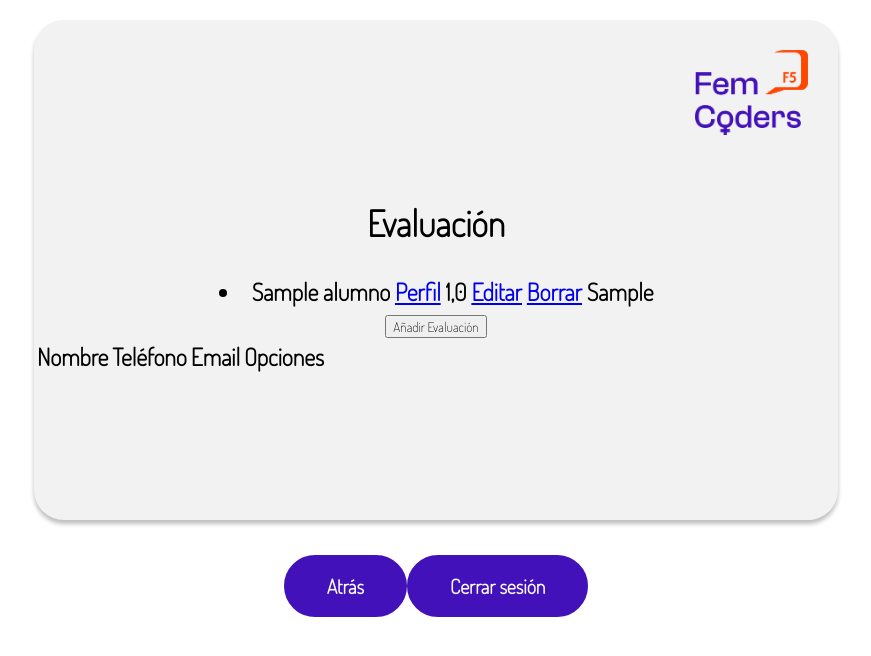
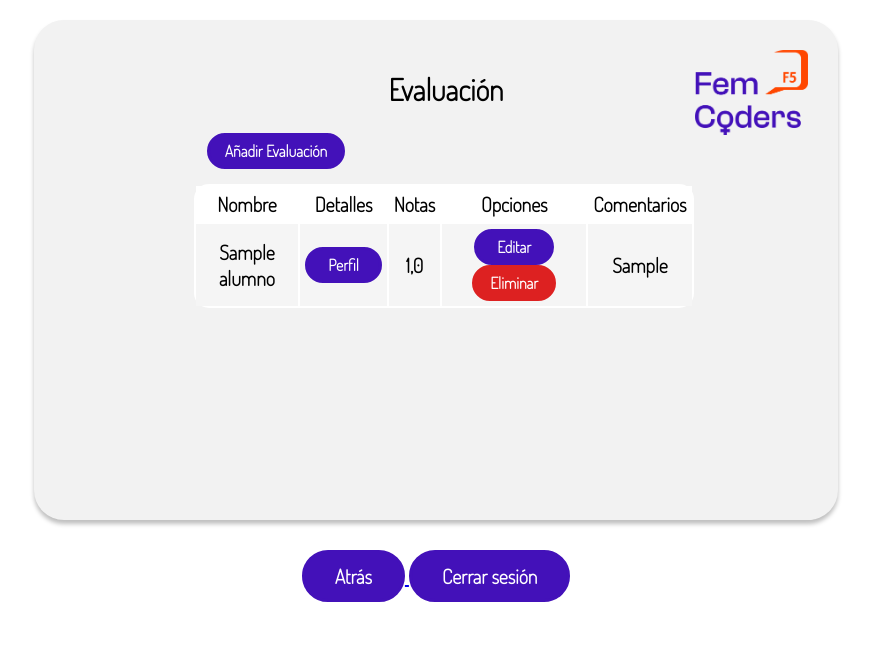
Before and after one commit to Proyecto1Cambio/Proyecto5conCambios, a Django app: page / in a window 1280 px wide. Shown: the top 656 px of the page, without its empty margins (204-1075 px from the left). Run offline with Django 4.2, Linux system fonts and the light colour scheme; a user stored in the database is signed in; tables that the repository leaves empty hold one stand-in row (values such as "Sample post"); lists and menus that the app fills with data are empty.

Commit message:
cambiooosss

```diff
--- a/login_femcoders/codersapp/models.py
+++ b/login_femcoders/codersapp/models.py
@@ -36,9 +36,9 @@ class Alumno(models.Model):
 
 
 class Evaluacion(models.Model):
-    materia = models.ForeignKey(Materia,on_delete=models.SET_NULL, null=True)
+    materia = models.ForeignKey(Materia, on_delete=models.SET_NULL, null=True)
     alumno = models.ForeignKey(Alumno, on_delete=models.SET_NULL, null=True)
-    nota = models.FloatField(null=True, blank=True)
+    nota = models.FloatField(null=True, blank=True, max_length=25)
     comentario = models.TextField(max_length=100)
 
     def __str__(self):
--- a/login_femcoders/codersapp/urls.py
+++ b/login_femcoders/codersapp/urls.py
@@ -22,7 +22,7 @@ from codersapp.forms import *
 urlpatterns = [
     #path('', inicio, name='inicio'),
     path('', evaluacion, name='evaluacion'),
-    path('evaluacion/perfilAlumno/<int:id>', perfilAlumno, name='perfilalumno'),
+    path('perfilAlumno/<int:id>', perfilAlumno, name='perfilalumno'),
     path('EditarNota/<int:id>', editevau, name='ponernota'),
     path('evaluacion/<int:id>', eliminarEvau, name='eliminar'),
     path('nuevo_alumno/', nuevoAlumno, name='nuevoal'),
--- a/login_femcoders/codersapp/views.py
+++ b/login_femcoders/codersapp/views.py
@@ -25,7 +25,6 @@ def cuentas(request):
 def perfilAlumno(request, id):
     elperfilAlumno= Alumno.objects.get(pk=id)
     return render(request, 'perfilAlumno.html', {'alumno': elperfilAlumno})
-
 
 def editevau(request, id):
     Notaasig = get_object_or_404(Evaluacion, pk=id)
--- a/login_femcoders/static/css/style.css
+++ b/login_femcoders/static/css/style.css
@@ -10,17 +10,10 @@ body{
     align-items: center;
     margin:20px;
     flex-direction: column;
-    font-size: 24px;
+    font-size: 20px;
     font-weight: bold;
 }
-footer{
-    position:relative;
-    width: 804px;
-    height: 100px;
-    display: block;
-    padding: 5px;
 
-}
 .contenedorLogin{
 
     width: 804px;
@@ -45,41 +38,163 @@ footer{
 }
 
 .bloqueiconos{
-    display:flex;
-    padding: 30px;
-    /*float:right;*/
-    justify-content: center;
+    margin-top: 30px;
 }
 .content{
     text-align: center;
     display:block;
 }
 
-/*.boton{
-    width: 100px;
-    height: 50px;
-    background: #4311B9;
-    border-radius: 25px;
-    display:block;
-    margin: auto;
-    color: rgba(0, 0, 255, 0.1);
-    font-size: 16px;
-    font-weight: bold
-}*/
-
 .boton {
 text-decoration:none;
 font-weight: 600;
 font-size: 20px;
 color:#fff;
-padding-top:15px;
-padding-bottom:15px;
-padding-left:40px;
-padding-right:40px;
+padding-top:10px;
+padding-bottom:10px;
+padding-left:30px;
+padding-right:30px;
 background-color:#4311B9;
 border-color: #4311B9;
 border-width: 3px;
 border-style: solid;
 border-radius:35px;
-justify-content: space-around;
 }
+
+h1{
+    margin-left: 150px;
+    margin-top: -100px;
+}
+
+.tabla{
+    margin-left: 145px;
+    width: 500px;
+}
+
+
+table{
+    background-color: #fff;
+    text-align: center;
+    border-radius: 15px;
+    width: 100%;
+}
+
+th, td{
+    padding: 5px;
+}
+
+thead{
+    background-color: #fff;
+}
+
+tr:nth-child(odd) td{
+    background-color: #F5F5F5;
+}
+
+.button {
+    background-color: #4311B9;
+    color: #fff;
+    border: solid #4311B9;
+    border-radius: 20px;
+    padding: 5px 20px;
+    text-decoration: none;
+    font-size: 16px;
+    font-weight: 600;
+}
+.buttonblue {
+    margin-bottom: 15px;
+    margin-left: -190px;
+    background-color: #4311B9;
+    color: #fff;
+    border: solid #4311B9;
+    border-radius: 20px;
+    padding: 5px 15px;
+    text-decoration: none;
+    font-size: 16px;
+    font-weight: 600;
+}
+
+.buttoneditar{
+    margin-top: 50px
+    margin-bottom: 15px;
+    margin-left: -190px;
+    background-color: #4311B9;
+    color: #fff;
+    border: solid #4311B9;
+    border-radius: 20px;
+    padding: 5px 15px;
+    text-decoration: none;
+    font-size: 16px;
+    font-weight: 600;
+}
+.button2{
+    margin-top: 50px
+    margin-bottom: 15px;
+    background-color: #4311B9;
+    color: #fff;
+    border: solid #4311B9;
+    border-radius: 20px;
+    padding: 5px 15px;
+    text-decoration: none;
+    font-size: 16px;
+    font-weight: 600;
+}
+
+.button3{
+    margin-top: 30px;
+    margin-left: 130px;
+    background-color: #4311B9;
+    color: #fff;
+    border: solid #4311B9;
+    border-radius: 20px;
+    padding: 5px 15px;
+    text-decoration: none;
+    font-size: 16px;
+    font-weight: 600;
+}
+
+
+.buttonred {
+    background-color: #dd2121;
+    color: #fff;
+    border: solid #dd2121;
+    border-radius: 20px;
+    padding: 5px 15px;
+    text-decoration: none;
+    font-size: 16px;
+    font-weight: 600;
+}
+
+.content{
+    display: flex;
+    flex-direction: column;
+    align-items: center;
+    margin-right: 130px;
+}
+
+label{
+    margin-left: 10px;
+}
+
+#id_nota{
+    margin-bottom: 10px;
+    display: flex;
+    flex-direction: column;
+    margin-left: 55px;
+    font-weight: bold;
+}
+
+#id_comentario{
+    margin-bottom: 33px;
+    font-size: 16px;
+    font-weight: bold;
+}
+
+.nuevo{
+    display: flex;
+    flex-direction: column;
+    align-items: stretch;
+    margin-top: -120px;
+    margin-bottom: -10px;
+    margin-left: 50px;
+}
--- a/login_femcoders/templates/EditarNota.html
+++ b/login_femcoders/templates/EditarNota.html
@@ -7,9 +7,9 @@
  <form method ="POST">
      <div>
             {{nota}}
-            <button type="submit">Validar</button>
+         <button type="submit" class="buttoneditar">Validar</button>
             {% csrf_token %}
-
      </div>
  </form>
+
 {% endblock content %}
--- a/login_femcoders/templates/base.html
+++ b/login_femcoders/templates/base.html
@@ -6,10 +6,7 @@
     <meta http-equiv="X-UA-Compatible" content="IE=edge">
     <meta name="viewport" content="width=device-width, initial-scale=1.0">
     <link href="{% static 'css/style.css' %}" rel="stylesheet">
-    <link rel="preconnect" href="https://fonts.googleapis.com%22%3E
-    <link rel="preconnect" href="https://fonts.gstatic.com%22 crossorigin>
-    <link href="https://fonts.googleapis.com/css2?family=Dosis:wght@200&display=swap%22 rel="stylesheet">
-    <title>Evaluación</title>
+    <title>FemCoders</title>
 </head>
 <body>
     <section class="contenedorLogin">
@@ -22,13 +19,13 @@
                 {% endblock content %}
         </div>
     </section>
-    <footer>
         <div class="bloqueiconos">
+            <a href="{% url 'evaluacion' %}">
             <button class="boton">Atrás</button>
-            <a href="login.html">
+            </a>
+            <a href="#">
             <button class="boton">Cerrar sesión</button>
             </a>
         </div>
-    </footer>
 </body>
 </html>
--- a/login_femcoders/templates/evaluacion.html
+++ b/login_femcoders/templates/evaluacion.html
@@ -5,25 +5,8 @@
 
 
 <h1>Evaluación</h1>
-
-{% for e in evaluacion %}
-<li>
-        {{e.nombre}}
-        {% for a in evaalumn %}
-        {% if e.alumno.id == a.id %}
-        {{a.nombre}}
-        <a href="perfilAlumno/{{a.id}}">Perfil</a>
-        {% endif %}
-        {% endfor %}
-        {{e.nota}}
-        <a href="{% url 'ponernota' e.id %}">Editar</a>
-        <a href="{% url 'eliminar' e.id %}">Borrar</a>
-        {{e.comentario}}
-        {% endfor %}
-</li>
-
-     <a href="{% url 'nuevaevaluacion' %}">
-    <button>Añadir Evaluación</button>
+<a href="{% url 'nuevaevaluacion' %}">
+    <button class="buttonblue">Añadir Evaluación</button>
      </a>
 
 <div class="tabla">
@@ -31,25 +14,29 @@
         <thead>
             <tr>
                 <th>Nombre</th>
-                <th>Teléfono</th>
-                <th>Email</th>
+                <th>Detalles</th>
+                <th>Notas</th>
                 <th>Opciones</th>
+                <th>Comentarios</th>
             </tr>
         </thead>
         <tbody>
-        {% for x in alumnos %}
+        {% for e in evaluacion %}
+        {% for a in evaalumn %}
             <tr>
-                <td>{{x.nombre_alumnos}}</td>
-                <td>{{x.telefono_alumnos}}</td>
-                <td>{{x.email_alumnos}}</td>
-                <td><button type="button" class="button">
-            <a href="editar/{{x.id}}">Editar</a>
-        </button>
-                    <button type="button" class="buttonred">
-            <a href="eliminaralumno/{{x.id}}">Eliminar</a>
-        </button>
-                </td>
+                <td>{{a.nombre}}</td>
+                <td><a href="perfilAlumno/{{a.id}}">
+                    <button class="button">Perfil</button>
+                    </a></td>
+                <td>{{e.nota}}</td>
+                <td><a href="{% url 'ponernota' e.id %}">
+                    <button class="button">Editar</button></a>
+                    <a href="{% url 'eliminar' e.id %}">
+                    <button class="buttonred">Eliminar</button>
+                    </a></td>
+                <td>{{e.comentario}}</td>
             </tr>
+        {% endfor %}
         {% endfor %}
         </tbody>
     </table>
--- a/login_femcoders/templates/nuevaEvaluacion.html
+++ b/login_femcoders/templates/nuevaEvaluacion.html
@@ -5,11 +5,11 @@
 
 
  <form method ="POST">
-     <div>
+     <div class="nuevo">
             {{formaNuevaEvaluacion}}
-            <button type="submit">Validar</button>
+         <button type="submit" class="button2">Validar</button>
             {% csrf_token %}
-
      </div>
  </form>
+
 {% endblock content %}
```
Also changed, not shown: login_femcoders/templates/listaAlumnos.html (+24 -11 lines), login_femcoders/templates/perfilAlumno.html (+25 -7 lines), login_femcoders/codersapp/migrations/0001_initial.py, login_femcoders/codersapp/migrations/0002_alter_evaluacion_nota.py (added).
